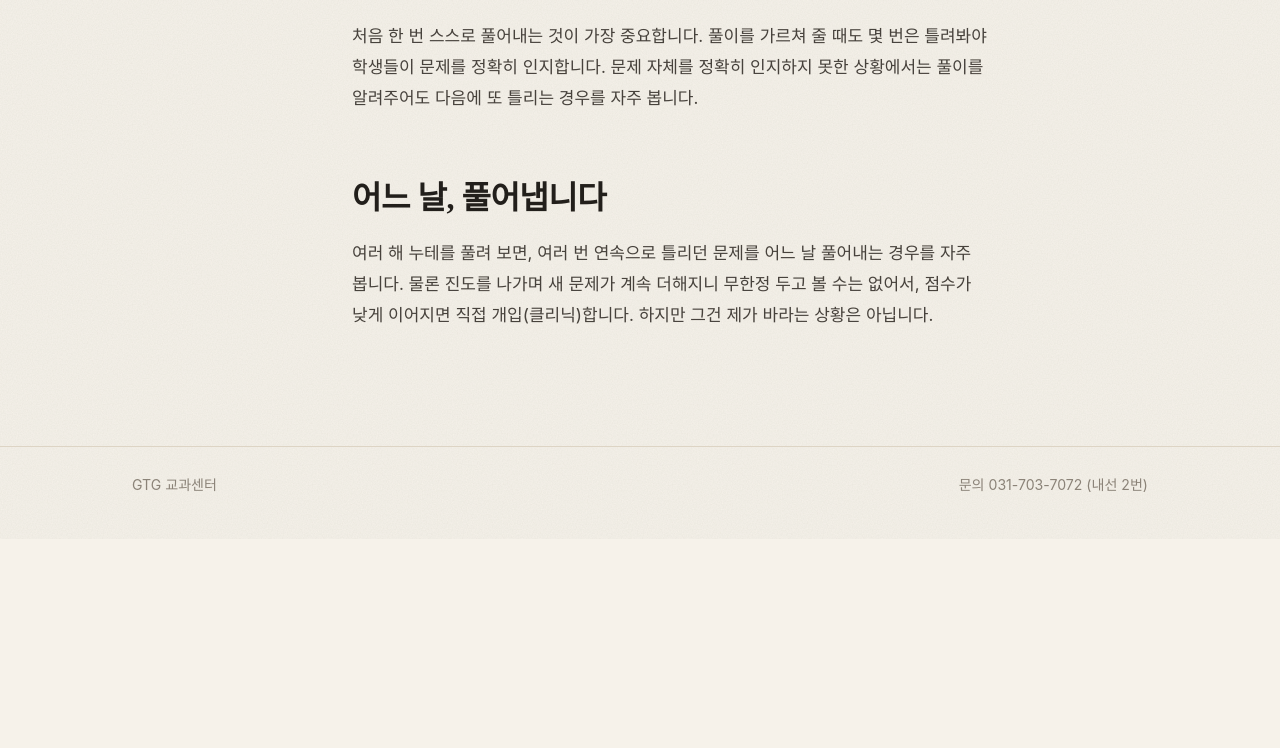
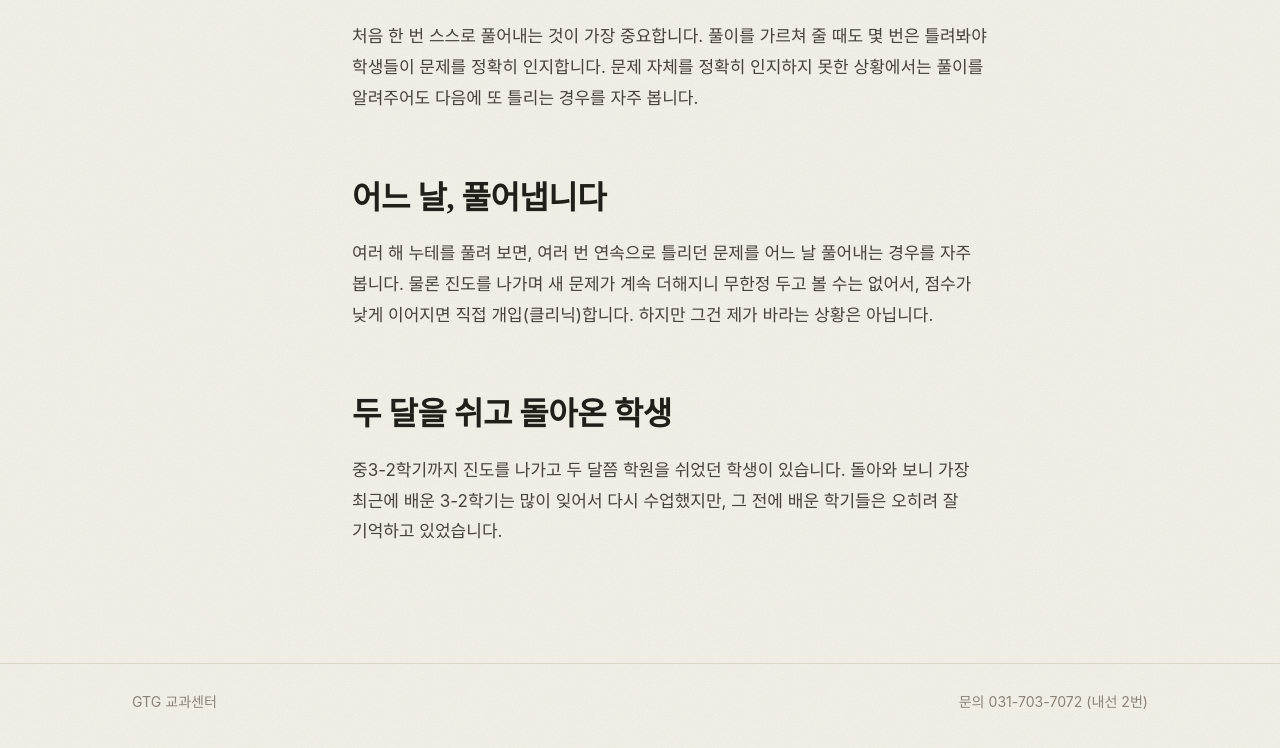
Before and after one commit to gtgmath/gtgmath.github.io, a plain HTML site: page data.html in a window 1280 px wide. Shown: the part 578-1326 px from the top of the page. Before the commit the page ends 1117 px from the top, so only its background shows below. Drawn offline with Linux system fonts and the light colour scheme; a web font is replaced by a local one.

Commit message:
데이터와 사례: 실제 사례 '두 달을 쉬고 돌아온 학생' 추가
Co-Authored-By: Claude Opus 5.5 <noreply@anthropic.com>

```diff
--- a/data.html
+++ b/data.html
@@ -56,6 +56,9 @@
 
       <h2>어느 날, 풀어냅니다</h2>
       <p>여러 해 누테를 풀려 보면, 여러 번 연속으로 틀리던 문제를 어느 날 풀어내는 경우를 자주 봅니다. 물론 진도를 나가며 새 문제가 계속 더해지니 무한정 두고 볼 수는 없어서, 점수가 낮게 이어지면 직접 개입(클리닉)합니다. 하지만 그건 제가 바라는 상황은 아닙니다.</p>
+
+      <h2>두 달을 쉬고 돌아온 학생</h2>
+      <p>중3-2학기까지 진도를 나가고 두 달쯤 학원을 쉬었던 학생이 있습니다. 돌아와 보니 가장 최근에 배운 3-2학기는 많이 잊어서 다시 수업했지만, 그 전에 배운 학기들은 오히려 잘 기억하고 있었습니다.</p>
     </article>
   </main>
 
```
